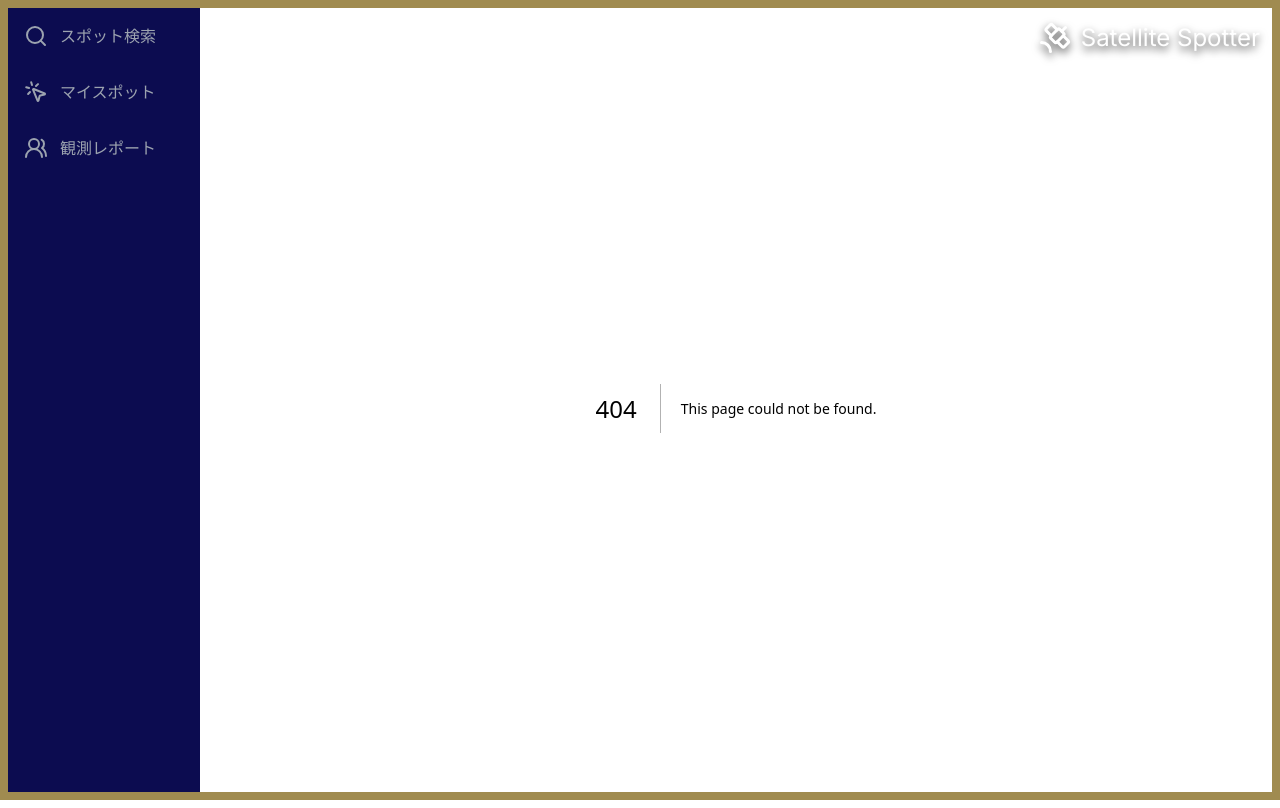
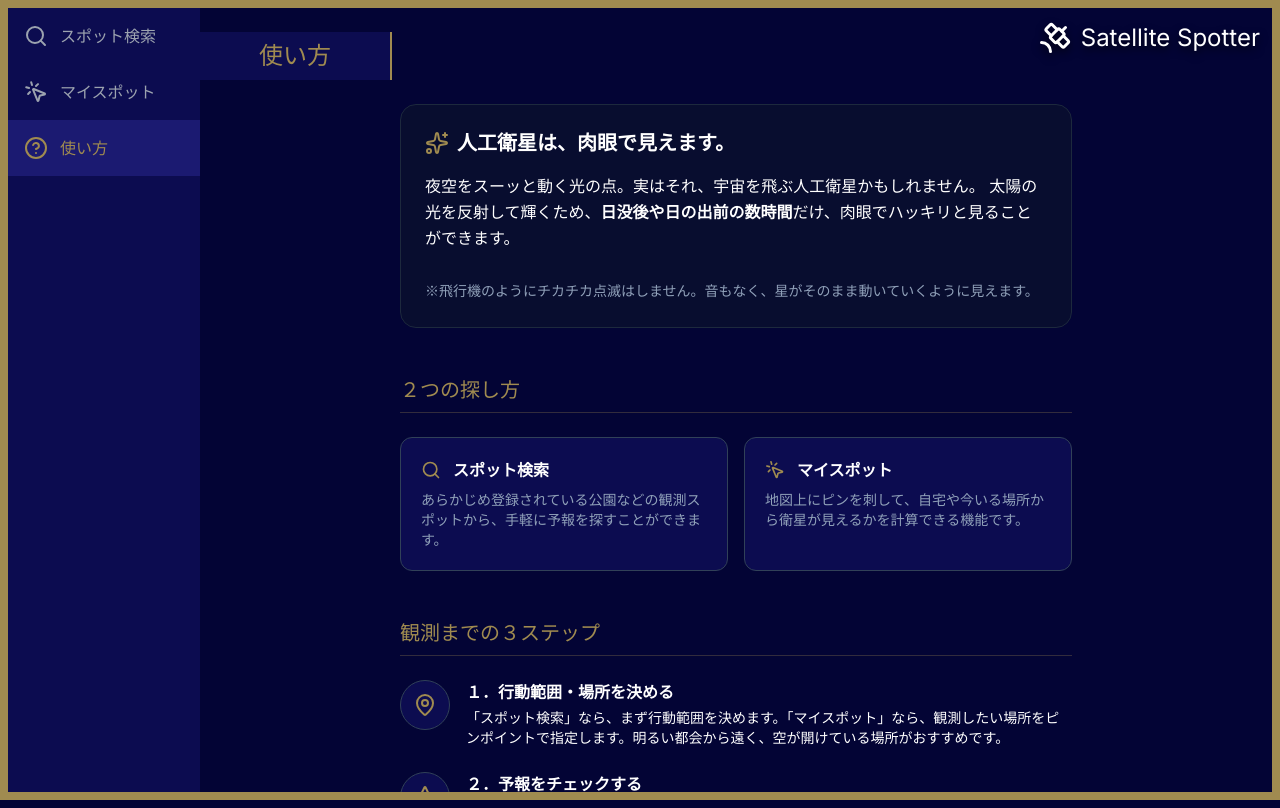
Before and after one commit to ShotaSasaki-HU/satellite-spotter, a Next.js app in the folder src/frontend/: page /help in a window 1280 px wide. Before the commit this address had no page. Built offline with nearby package versions, Linux system fonts and the light colour scheme.

Commit message:
feat: 「使い方」ページを実装した．

```diff
--- /dev/null
+++ b/src/frontend/src/app/help/page.tsx
@@ -0,0 +1,114 @@
+// src/app/help/page.tsx
+import { MapPin, Telescope, Star, Search, Sparkles, MousePointerClick } from "lucide-react";
+
+export default function ReportPage() {
+  return (
+    <div className="relative w-full h-full">
+      <div
+        className={`
+          absolute top-6 left-0 w-45 md:w-48 h-12
+          flex items-center justify-center
+          bg-bg-primary border-r-2 border-r-compass-gold z-1000
+        `}
+      >
+        <h1 className="text-compass-gold text-xl md:text-2xl">使い方</h1>
+      </div>
+
+      {/* メインコンテンツ */}
+      <div className="pt-24 pb-12 px-6 md:px-12 max-w-3xl mx-auto space-y-12 h-full overflow-y-auto">
+
+        {/* イントロダクション */}
+        <section className="bg-slate-900/50 p-6 rounded-2xl border border-slate-800">
+          <h2 className="text-xl text-white font-bold flex items-center gap-2 mb-4">
+            <Sparkles className="text-compass-gold" size={24} />
+            人工衛星は、肉眼で見えます。
+          </h2>
+          <p className="leading-relaxed text-sm md:text-base">
+            夜空をスーッと動く光の点。実はそれ、宇宙を飛ぶ人工衛星かもしれません。
+            太陽の光を反射して輝くため、<strong className="text-white">日没後や日の出前の数時間</strong>だけ、肉眼でハッキリと見ることができます。
+            <br /><br />
+            <span className="text-sm text-slate-400">
+              ※飛行機のようにチカチカ点滅はしません。音もなく、星がそのまま動いていくように見えます。
+            </span>
+          </p>
+        </section>
+
+        {/* アプリの機能 */}
+        <section>
+          <h3 className="text-xl text-compass-gold mb-6 border-b border-compass-gold/30 pb-2">
+            ２つの探し方
+          </h3>
+          <div className="grid grid-cols-1 md:grid-cols-2 gap-4">
+            <div className="bg-bg-primary border border-slate-700 p-5 rounded-xl">
+              <div className="flex items-center gap-3 mb-2">
+                <Search className="text-compass-gold" size={20} />
+                <h4 className="text-white font-bold">スポット検索</h4>
+              </div>
+              <p className="text-sm text-slate-400">
+                あらかじめ登録されている公園などの観測スポットから、手軽に予報を探すことができます。
+              </p>
+            </div>
+            <div className="bg-bg-primary border border-slate-700 p-5 rounded-xl">
+              <div className="flex items-center gap-3 mb-2">
+                <MousePointerClick className="text-compass-gold" size={20} />
+                <h4 className="text-white font-bold">マイスポット</h4>
+              </div>
+              <p className="text-sm text-slate-400">
+                地図上にピンを刺して、自宅や今いる場所から衛星が見えるかを計算できる機能です。
+              </p>
+            </div>
+          </div>
+        </section>
+
+        {/* ステップ解説 */}
+        <section>
+          <h3 className="text-xl text-compass-gold mb-6 border-b border-compass-gold/30 pb-2">
+            観測までの３ステップ
+          </h3>
+
+          <div className="space-y-6">
+            {/* Step 1 */}
+            <div className="flex gap-4 items-start">
+              <div className="bg-bg-primary p-3 rounded-full border border-slate-700 shrink-0">
+                <MapPin className="text-compass-gold" size={24} />
+              </div>
+              <div>
+                <h4 className="text-white font-bold mb-1">１．行動範囲・場所を決める</h4>
+                <p className="text-sm">
+                  「スポット検索」なら、まず行動範囲を決めます。「マイスポット」なら、観測したい場所をピンポイントで指定します。明るい都会から遠く、空が開けている場所がおすすめです。
+                </p>
+              </div>
+            </div>
+
+            {/* Step 2 */}
+            <div className="flex gap-4 items-start">
+              <div className="bg-bg-primary p-3 rounded-full border border-slate-700 shrink-0">
+                <Star className="text-compass-gold" size={24} />
+              </div>
+              <div>
+                <h4 className="text-white font-bold mb-1">２．予報をチェックする</h4>
+                <p className="text-sm">
+                  「どこで」「いつ」「どんな衛星が」見えるかの予報リストが表示されます。「観測スコア」が１００点に近いほど、天気などの条件が良く、衛星を見つけやすいです。
+                </p>
+              </div>
+            </div>
+
+            {/* Step 3 */}
+            <div className="flex gap-4 items-start">
+              <div className="bg-bg-primary p-3 rounded-full border border-slate-700 shrink-0">
+                <Telescope className="text-compass-gold" size={24} />
+              </div>
+              <div>
+                <h4 className="text-white font-bold mb-1">３．「見えかた」画面で予行演習</h4>
+                <p className="text-sm">
+                  「詳細」ボタンを押すと、実際の地平線と星空を背景に、衛星の位置・通るルートが金色で表示されます。スライダーを動かして、どの星の近くを通るか確認したら、あとは夜空を見上げるだけです！
+                </p>
+              </div>
+            </div>
+          </div>
+        </section>
+
+      </div>
+    </div>
+  )
+}
--- a/src/frontend/src/app/report/page.tsx
+++ /dev/null
@@ -1,15 +0,0 @@
-export default function ReportPage() {
-  return (
-    <div className="relative w-full h-full">
-      <div
-        className={`
-          absolute top-6 left-0 w-45 md:w-48 h-12
-          flex items-center justify-center
-          bg-bg-primary border-r-2 border-r-compass-gold z-1000
-        `}
-      >
-        <h1 className="text-compass-gold text-xl md:text-2xl">観測レポート</h1>
-      </div>
-    </div>
-  )
-}
--- a/src/frontend/src/components/Navigation.tsx
+++ b/src/frontend/src/components/Navigation.tsx
@@ -3,15 +3,14 @@
 
 import Link from "next/link"; // Next.jsのリンク機能．<a>タグより高速な画面遷移．
 import { usePathname, useSearchParams } from "next/navigation"; // usePathnameは，現在のURLのパス名を読み取れるクライアントコンポーネントフック
-import { Search, MousePointerClick, UsersRound } from 'lucide-react';
-import { Suspense } from "react";
+import { Search, MousePointerClick, CircleQuestionMark } from 'lucide-react';
 
 // ナビゲーションの項目を配列で定義
 // 後でループ処理（.map）を使ってボタンを自動生成できる．
 const navItems = [
   { href: "/", label: "スポット検索", icon: <Search className="w-8 h-8 md:w-6 md:h-6"/>, sourceKey: "recommender" },
   { href: "/my-spot", label: "マイスポット", icon: <MousePointerClick className="w-8 h-8 md:w-6 md:h-6"/>, sourceKey: "my-spot" },
-  { href: "/report", label: "観測レポート", icon: <UsersRound className="w-8 h-8 md:w-6 md:h-6"/> }
+  { href: "/help", label: "使い方", icon: <CircleQuestionMark className="w-8 h-8 md:w-6 md:h-6"/> }
 ];
 
 // コンポーネント定義．`export default`で他のファイルから`import`できる．
@@ -49,17 +48,14 @@ export default function Navigation() {
             prefetch={true} // 事前読み込み
             className={`
               flex items-center justify-center p-2 w-full
-
               flex-col text-xs h-full
-
               md:flex-row md:justify-start md:text-base md:p-4 md:h-auto
-
               ${isActive ? "text-compass-gold bg-bg-primary-active" :
                 "text-text-muted hover:bg-bg-primary-hover"}
             `}
           >
             <span className="md:mr-3">{item.icon}</span>
-            <span className="hidden md:inline">{item.label}</span>
+            <span className="hidden md:inline text-base">{item.label}</span>
           </Link>
         );
       })}
```
